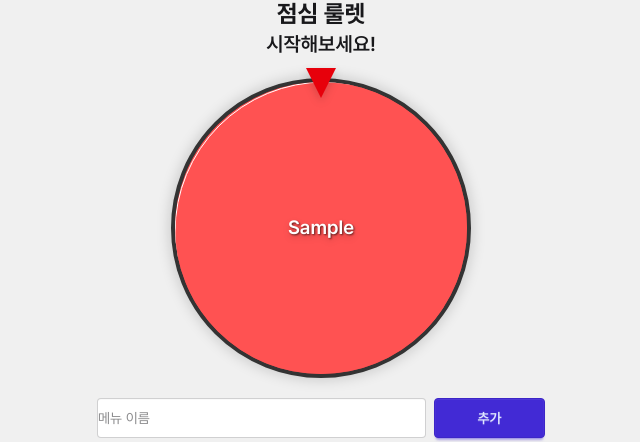
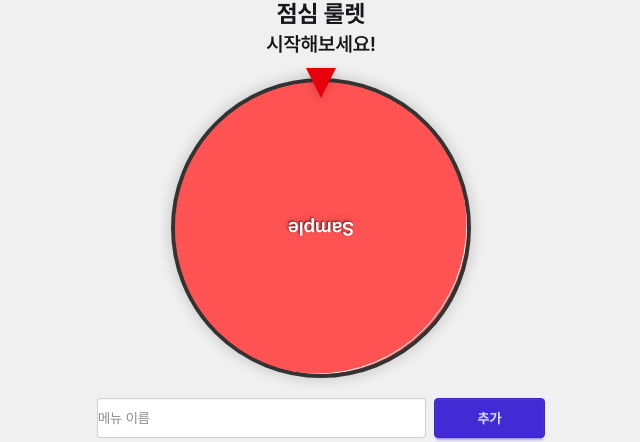
Before and after one commit to heum2/lunch-roulette, a Next.js app: page / in a window 1280 px wide. Both pictures are taken after typing "Sample" into the empty fields and a click on the button "추가". Shown: the part 118-560 px from the top of the page, without its empty margins (319-959 px from the left). Built offline with nearby package versions, Linux system fonts and the light colour scheme.

Commit message:
Fix: 기능 변경중

```diff
--- a/src/app/components/Wheel/index.tsx
+++ b/src/app/components/Wheel/index.tsx
@@ -1,42 +1,18 @@
 'use client';
-
-import { useEffect } from 'react';
 
 interface WheelProps {
   participants: string[];
   currentIndex: number;
-  isSpinning: boolean;
-  winner: string | null;
-  onSelectWinner: (winner: string) => void;
   spinningState: 'idle' | 'spinning' | 'slowing';
+  targetIndex: number;
 }
 
 const Wheel = ({
   participants,
   currentIndex,
-  isSpinning,
-  winner,
-  onSelectWinner,
   spinningState,
+  targetIndex,
 }: WheelProps) => {
-  // 회전이 멈췄을 때 가장 위에 있는 조각의 당첨자 결정
-  useEffect(() => {
-    if (participants.length === 0 || !winner) return;
-
-    if (!isSpinning && spinningState === 'idle') {
-      // 현재 회전 각도에서 가장 위에 있는 조각 (0도 위치)의 인덱스 계산
-      const sliceAngle = 360 / participants.length;
-      const rotationAngle = -participants.indexOf(winner) * sliceAngle;
-      const normalizedAngle = ((-rotationAngle % 360) + 360) % 360; // 항상 양수 각도 계산
-      const winnerIndex = Math.floor(normalizedAngle / sliceAngle);
-      const actualWinner = participants[winnerIndex % participants.length];
-
-      if (actualWinner !== winner) {
-        onSelectWinner(actualWinner);
-      }
-    }
-  }, [isSpinning, spinningState, participants, winner, onSelectWinner]);
-
   if (participants.length === 0) return null;
 
   const colors = [
@@ -56,33 +32,40 @@ const Wheel = ({
 
   const size = 300;
   const center = size / 2;
-  // 항목이 하나일 때는 360도로 설정
   const sliceAngle =
     participants.length === 1 ? 360 : 360 / participants.length;
 
-  // 회전 각도 계산 (음수로 변경하여 시계 방향으로 회전)
-  const rotationAngle = isSpinning
-    ? currentIndex * 36 // 회전 중일 때는 36도씩 회전 (더 부드럽게)
-    : winner
-    ? participants.indexOf(winner) * sliceAngle
-    : 0;
+  let rotationAngle;
+  if (spinningState === 'spinning') {
+    rotationAngle = currentIndex * sliceAngle;
+  } else {
+    const winnerIndex = targetIndex % participants.length;
+
+    const finalPositionAngle = winnerIndex * sliceAngle + sliceAngle / 2;
+
+    const fullRotations = Math.max(
+      0,
+      Math.floor(targetIndex / participants.length),
+    );
+
+    rotationAngle = fullRotations * 360 + finalPositionAngle;
+  }
 
   return (
     <div
       className="relative mx-auto my-4"
       style={{ width: size, height: size }}
     >
-      {/* 회전하는 원판 */}
       <div
         className="absolute w-full h-full rounded-full overflow-hidden"
         style={{
           transform: `rotate(${rotationAngle}deg)`,
           transition:
-            spinningState === 'slowing'
+            spinningState === 'spinning'
+              ? 'transform 0.1s linear'
+              : spinningState === 'slowing'
               ? 'transform 3s cubic-bezier(0.25, 0.1, 0.25, 1.0)'
-              : spinningState === 'spinning'
-              ? 'transform 0.05s linear'
-              : 'transform 1s cubic-bezier(0.17, 0.67, 0.12, 0.99)',
+              : 'none',
           borderWidth: '4px',
           borderColor: '#333',
           borderStyle: 'solid',
@@ -119,7 +102,6 @@ const Wheel = ({
             })}
           </defs>
 
-          {/* 항목이 하나일 경우 원 전체를 채움 */}
           {participants.length === 1 ? (
             <circle
               cx={center}
@@ -134,7 +116,6 @@ const Wheel = ({
               const startAngle = index * sliceAngle;
               const endAngle = (index + 1) * sliceAngle;
 
-              // 원형 그래프 SVG 생성
               const startRad = (startAngle * Math.PI) / 180;
               const endRad = (endAngle * Math.PI) / 180;
 
@@ -145,7 +126,6 @@ const Wheel = ({
 
               const largeArcFlag = sliceAngle > 180 ? 1 : 0;
 
-              // 파이 조각 SVG 경로
               const d = [
                 `M ${center} ${center}`,
                 `L ${x1} ${y1}`,
@@ -166,9 +146,7 @@ const Wheel = ({
           )}
         </svg>
 
-        {/* 텍스트 레이어 (SVG 위에) */}
         {participants.map((participant, index) => {
-          // 항목이 하나일 때는 중앙에 표시
           if (participants.length === 1) {
             return (
               <div
@@ -189,9 +167,8 @@ const Wheel = ({
 
           const startAngle = index * sliceAngle;
           const midAngle = startAngle + sliceAngle / 2;
-          const textRadius = center * 0.65; // 중심에서 텍스트까지의 거리를 조정
+          const textRadius = center * 0.65;
 
-          // 텍스트 위치 계산
           const textRad = (midAngle * Math.PI) / 180;
           const textX = center + Math.cos(textRad) * textRadius;
           const textY = center + Math.sin(textRad) * textRadius;
--- a/src/app/page.tsx
+++ b/src/app/page.tsx
@@ -2,20 +2,24 @@
 
 import { useState, useEffect } from 'react';
 
-import Wheel from '@/app/components/Wheel';
+import Wheel from '@/app/components/Wheel'; // Wheel 컴포넌트 다시 사용
+// import WheelSimpleRotate from '@/app/components/WheelSimpleRotate'; // 제거
 
 export default function Home() {
   const [participants, setParticipants] = useState<string[]>([]);
   const [isSpinning, setIsSpinning] = useState(false);
   const [winner, setWinner] = useState<string | null>(null);
+  const [newParticipant, setNewParticipant] = useState('');
+  // 이전 상태 복원
   const [currentIndex, setCurrentIndex] = useState(0);
-  const [newParticipant, setNewParticipant] = useState('');
-  const [spinSpeed, setSpinSpeed] = useState(30); // 초기 속도 더 빠르게
+  const [spinSpeed, setSpinSpeed] = useState(30);
   const [spinningState, setSpinningState] = useState<
     'idle' | 'spinning' | 'slowing'
   >('idle');
   const [targetIndex, setTargetIndex] = useState(0);
+  // rotation 상태 제거
 
+  // useEffect 복원 (애니메이션 포함)
   useEffect(() => {
     let interval: NodeJS.Timeout | undefined;
 
@@ -24,15 +28,12 @@ export default function Home() {
         setCurrentIndex((prev) => prev + 1);
       }, spinSpeed);
     } else if (spinningState === 'slowing') {
-      // 슬로잉 중에는 인터벌을 실행하지 않음
-
-      // 타이머를 통해 슬로잉 애니메이션이 끝난 후 완전히 정지시킴
-      const slowingTime = 3000; // 슬로잉 애니메이션 시간(ms)과 일치해야 함
+      const slowingTime = 3000; // 슬로잉 애니메이션 시간(ms)
       const timer = setTimeout(() => {
         setSpinningState('idle');
         setIsSpinning(false);
 
-        // 최종 당첨자 결정
+        // 최종 당첨자 결정 (targetIndex 기반)
         const finalIndex = targetIndex % participants.length;
         const actualWinner = participants[finalIndex];
         setWinner(actualWinner);
@@ -47,21 +48,19 @@ export default function Home() {
   }, [spinningState, spinSpeed, participants, targetIndex]);
 
   const handleStartSpinning = () => {
-    if (participants.length === 0) return;
+    if (participants.length === 0 || isSpinning) return;
     setSpinningState('spinning');
     setIsSpinning(true);
     setWinner(null);
     setCurrentIndex(0);
-    setSpinSpeed(30); // 초기 속도 빠르게
+    setSpinSpeed(30);
   };
 
   const handleStopSpinning = () => {
     if (!isSpinning || spinningState !== 'spinning') return;
 
-    // 좀 더 많이 회전 후 멈춤
-    const extraRotations = Math.floor(Math.random() * 2) + 2; // 추가로 2~3바퀴 더 돌리기
-
-    // 현재 인덱스에서 랜덤하게 최종 멈춤 위치 계산
+    // 최종 멈춤 위치 계산 (이전 로직 복원)
+    const extraRotations = Math.floor(Math.random() * 2) + 2;
     const randomStopIndex = Math.floor(Math.random() * participants.length);
     const currentRotation = Math.floor(currentIndex / participants.length);
     const targetRotation = currentRotation + extraRotations;
@@ -69,12 +68,10 @@ export default function Home() {
       targetRotation * participants.length + randomStopIndex;
 
     setTargetIndex(finalTargetIndex);
-    setCurrentIndex(finalTargetIndex);
+    // setCurrentIndex(finalTargetIndex); // 슬로잉 애니메이션 위해 제거
     setSpinningState('slowing');
-  };
-
-  const handleSelectWinner = (selectedWinner: string) => {
-    setWinner(selectedWinner);
+    // setIsSpinning(false); // setTimeout에서 처리
+    // setWinner(...); // setTimeout에서 처리
   };
 
   const addParticipant = (e: React.FormEvent) => {
@@ -99,6 +96,7 @@ export default function Home() {
           <h1 className="text-2xl font-bold mb-4">점심 룰렛</h1>
           {participants.length > 0 ? (
             <div className="text-xl font-semibold mb-4">
+              {/* winner는 spinningState가 idle일 때만 표시 */}
               {winner && spinningState === 'idle' ? (
                 <div className="text-primary font-bold text-2xl animate-bounce">
                   당첨: {winner}
@@ -112,13 +110,12 @@ export default function Home() {
           )}
         </div>
 
+        {/* Wheel 컴포넌트 다시 사용 */}
         <Wheel
           participants={participants}
           currentIndex={currentIndex}
-          isSpinning={isSpinning}
-          winner={winner}
-          onSelectWinner={handleSelectWinner}
           spinningState={spinningState}
+          targetIndex={targetIndex}
         />
 
         <form onSubmit={addParticipant} className="flex gap-x-2 w-full">
```
